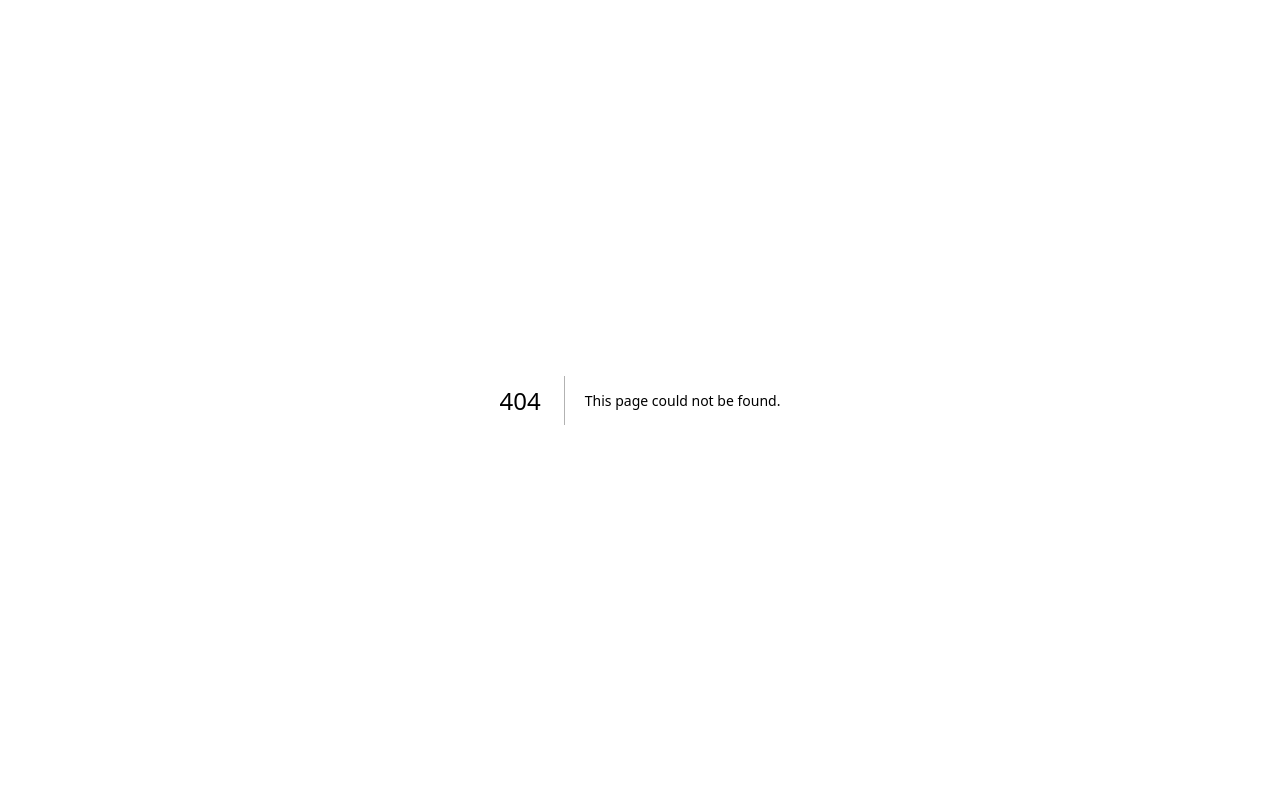
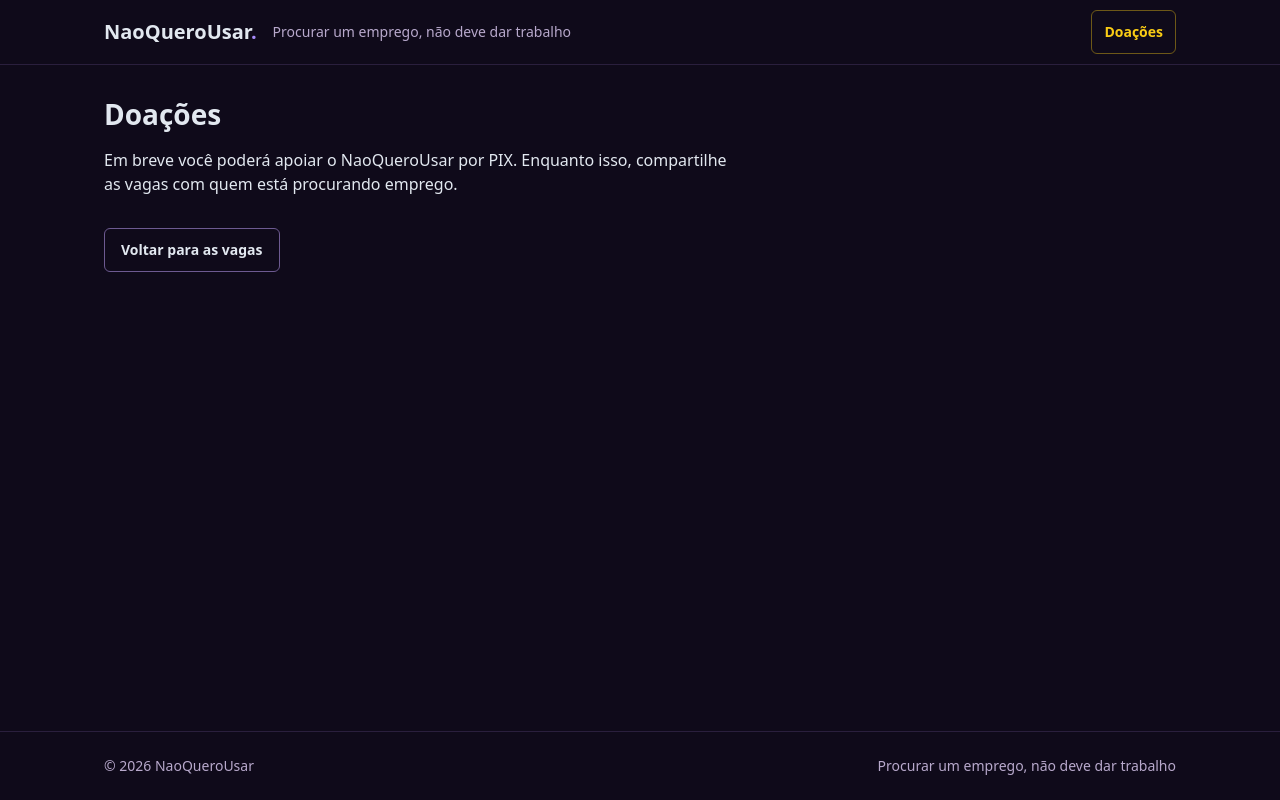
Before and after one commit to AndreCaue/NaoQueroUsar, a Next.js app in the folder frontend/: page /doacoes in a window 1280 px wide. Before the commit this address had no page. Built offline with nearby package versions, Linux system fonts and the light colour scheme.

Commit message:
feat(04-01): move home into (public) and add /doacoes
- remove the duplicate root app/page.tsx placeholder
- interim board home inside the public shell (h1, subtitle, #vagas target)
- static /doacoes page with the approved honest copy and back link (D-11)

```diff
--- /dev/null
+++ b/frontend/app/(public)/doacoes/page.tsx
@@ -0,0 +1,26 @@
+import type { Metadata } from "next";
+import Link from "next/link";
+
+export const metadata: Metadata = {
+  title: "Doações — NaoQueroUsar",
+};
+
+export default function DoacoesPage() {
+  return (
+    <section className="max-w-[640px]">
+      <h1 className="text-[28px] font-semibold leading-tight [text-wrap:balance]">
+        Doações
+      </h1>
+      <p className="mt-4 text-base leading-normal text-fg">
+        Em breve você poderá apoiar o NaoQueroUsar por PIX. Enquanto isso,
+        compartilhe as vagas com quem está procurando emprego.
+      </p>
+      <Link
+        href="/"
+        className="mt-8 inline-flex min-h-11 items-center justify-center rounded-md border border-line-strong px-4 text-sm font-semibold text-fg hover:border-accent hover:text-accent-soft"
+      >
+        Voltar para as vagas
+      </Link>
+    </section>
+  );
+}
--- /dev/null
+++ b/frontend/app/(public)/page.tsx
@@ -0,0 +1,13 @@
+export default function Page() {
+  return (
+    <>
+      <div id="vagas" />
+      <h1 className="text-[28px] font-semibold leading-tight [text-wrap:balance]">
+        Vagas abertas
+      </h1>
+      <p className="mt-2 text-base text-fg-muted">
+        Sem cadastro, sem login. Encontre e candidate-se.
+      </p>
+    </>
+  );
+}
--- a/frontend/app/page.tsx
+++ /dev/null
@@ -1,3 +0,0 @@
-export default function Page() {
-  return <h1>NQU — em construção</h1>;
-}
```
